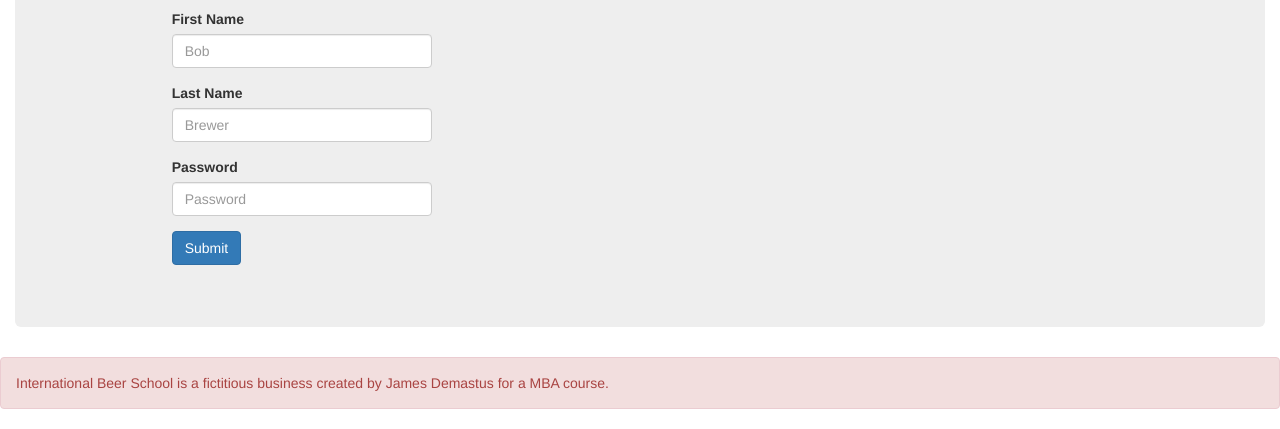
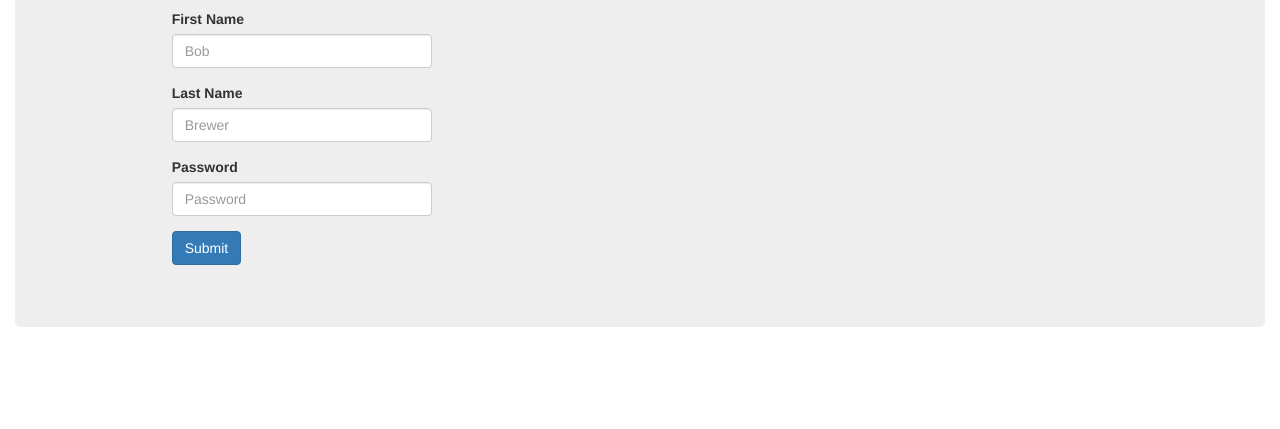
Before and after one commit to jamesey10/international_beer_school, a plain HTML site: page index.html in a window 1280 px wide. Shown: the part 778-1207 px from the top of the page. After the commit the page ends 1135 px from the top, so only its background shows below. Drawn offline with nearby package versions, Linux system fonts and the light colour scheme.

Commit message:
removed footer

```diff
--- a/index.html
+++ b/index.html
@@ -61,7 +61,7 @@
 
 
 
-  <div class="alert alert-danger" role="alert">International Beer School is a fictitious business created by James Demastus for a MBA course.</div>
+  <!-- <div class="alert alert-danger" role="alert">International Beer School is a fictitious business created by James Demastus for a MBA course.</div> -->
 
 </body>
 </html>
```
